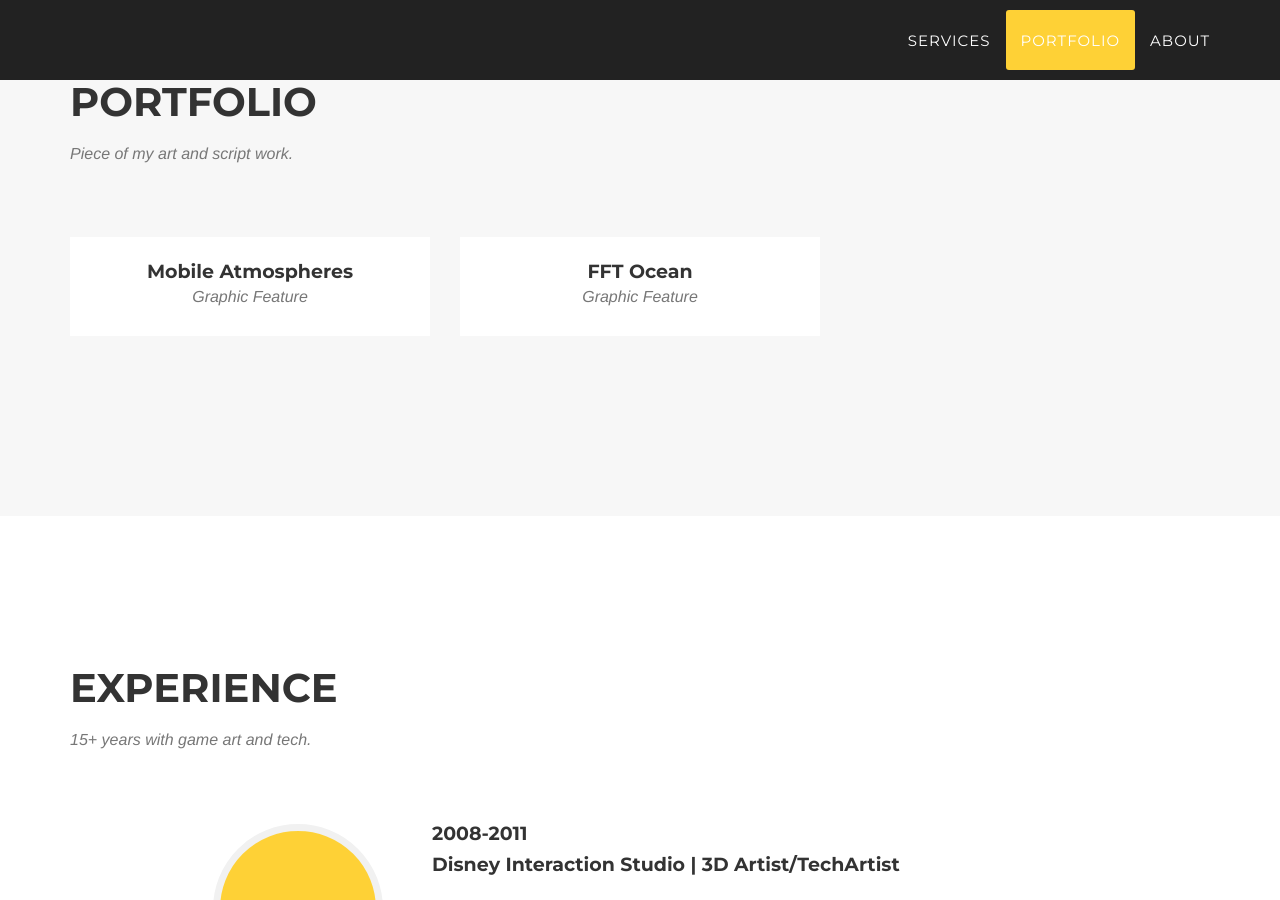
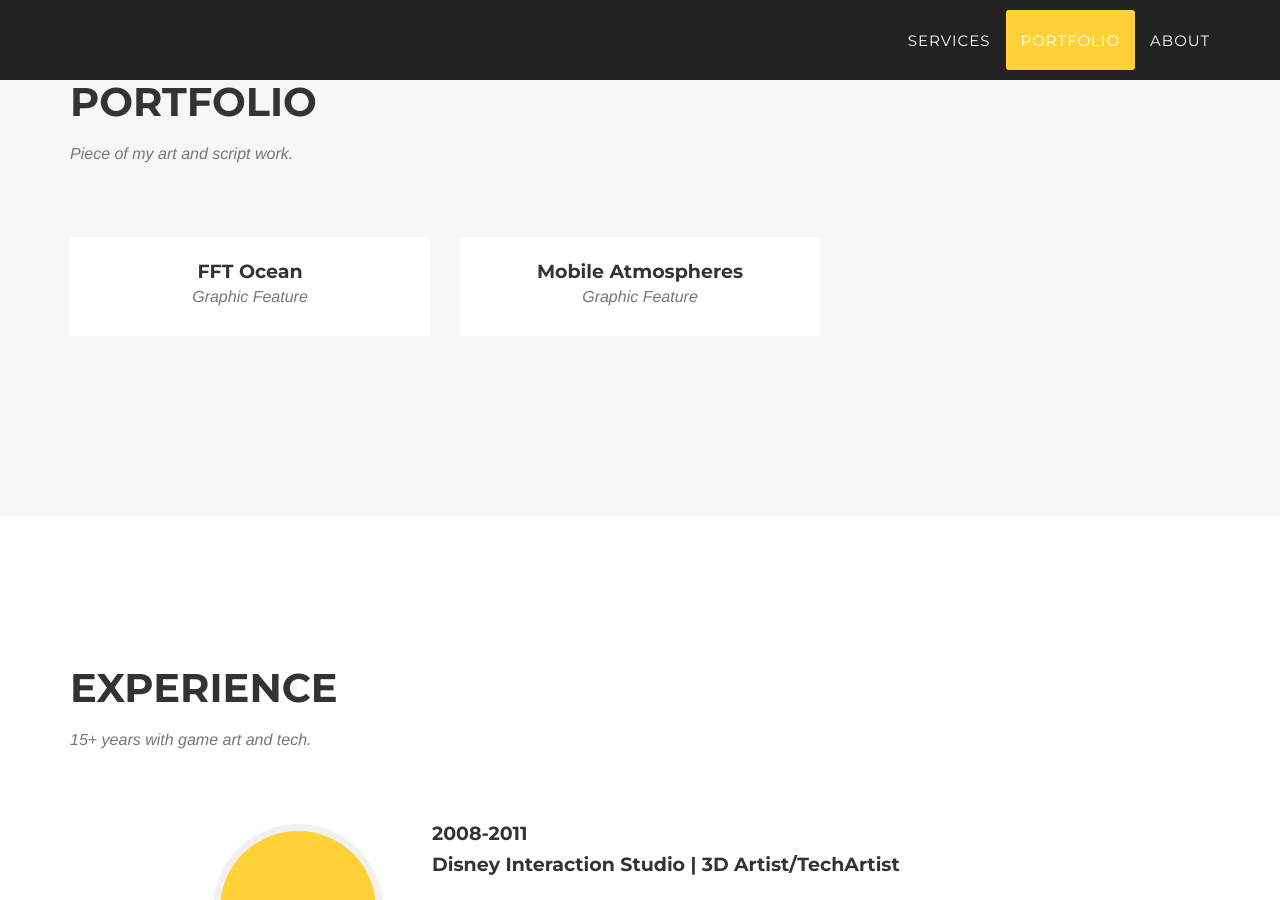
Before and after one commit to starportx/starportx.github.io, a Jekyll site: the page built from _posts/2015-07-12-feature-mobile atmosphere.markdown, in a window 1280 px wide and 900 px high, scrolled down 1330 px. Built offline with Jekyll 4.4.1, drawn with Linux system fonts in a browser that asks for light colours; some web fonts are replaced.

Commit message:
order test

```diff
--- a/_includes/modals.html
+++ b/_includes/modals.html
@@ -18,10 +18,10 @@
                             {% if post.img1 %}<img src="img/portfolio/{{ post.img1 }}" class="img-responsive img-centered" alt="{{ post.alt }}">{% endif %}
                             {% if post.img2 %}<img src="img/portfolio/{{ post.img2 }}" class="img-responsive img-centered" alt="{{ post.alt }}">{% endif %}
                             {% if post.img3 %}<img src="img/portfolio/{{ post.img3 }}" class="img-responsive img-centered" alt="{{ post.alt }}">{% endif %}
-                            {% if post.mov %}<iframe width="800" height="480" src="{{ post.mov }}?modestbranding=1&autohide=1&showinfo=0&controls=1" frameborder="0" allowfullscreen></iframe>{% endif %}
-                            {% if post.mov1 %}<iframe width="800" height="480" src="{{ post.mov }}?modestbranding=1&autohide=1&showinfo=1&controls=0" frameborder="0" allowfullscreen></iframe>{% endif %}
-                            {% if post.mov2 %}<iframe width="800" height="480" src="{{ post.mov }}" allowfullscreen></iframe>{% endif %}
-                            {% if post.mov3 %}<iframe width="800" height="480" src="{{ post.mov }}" allowfullscreen></iframe>{% endif %}
+                            {% if post.mov %}<iframe width="800" height="480" src="{{ post.mov }}?modestbranding=1&autohide=1&showinfo=0&controls=1&loop=1" frameborder="0" allowfullscreen></iframe>{% endif %}
+                            {% if post.mov1 %}<iframe width="800" height="480" src="{{ post.mov1 }}?modestbranding=1&autohide=1&showinfo=0&controls=1&loop=1" frameborder="0" allowfullscreen></iframe>{% endif %}
+                            {% if post.mov1 %}<iframe width="800" height="480" src="{{ post.mov2 }}?modestbranding=1&autohide=1&showinfo=0&controls=1&loop=1" frameborder="0" allowfullscreen></iframe>{% endif %}
+                            {% if post.mov1 %}<iframe width="800" height="480" src="{{ post.mov3 }}?modestbranding=1&autohide=1&showinfo=0&controls=1&loop=1" frameborder="0" allowfullscreen></iframe>{% endif %}
                             <p class="text-left">{{ post.description }}</p>
                             <ul class="list-inline item-details">
                                 <li>Client:
--- a/_posts/2015-07-12-feature-mobile atmosphere.markdown
+++ b/_posts/2015-07-12-feature-mobile atmosphere.markdown
@@ -3,7 +3,7 @@ title: Mobile Atmospheres
 subtitle: Graphic Feature
 layout: default
 modal-id: 12
-date: 2023-01-01
+date: 2020-01-01
 mov: https://www.youtube.com/embed/BbO-QxaWDCE
 mov1: https://www.youtube.com/embed/VWltdU53XCE
 thumbnail: feature-mobile-atmosphere.jpg
```
